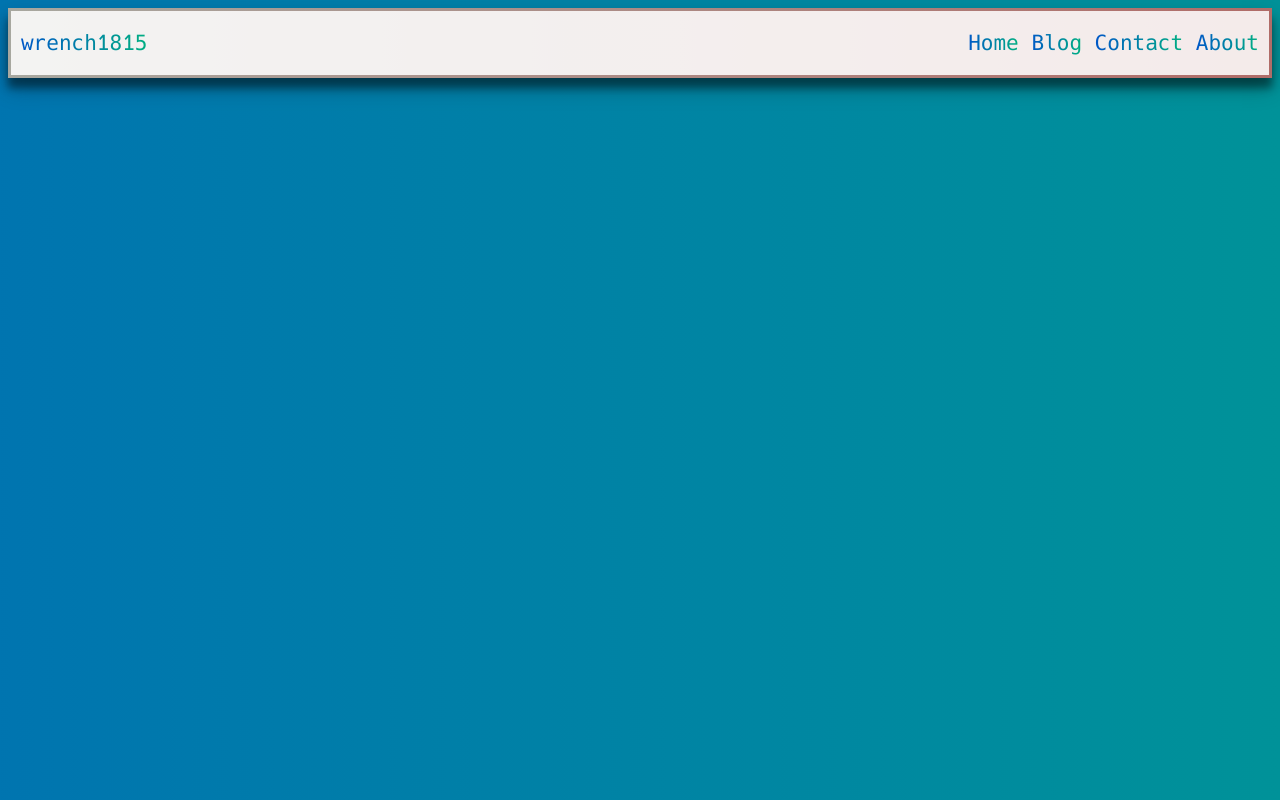
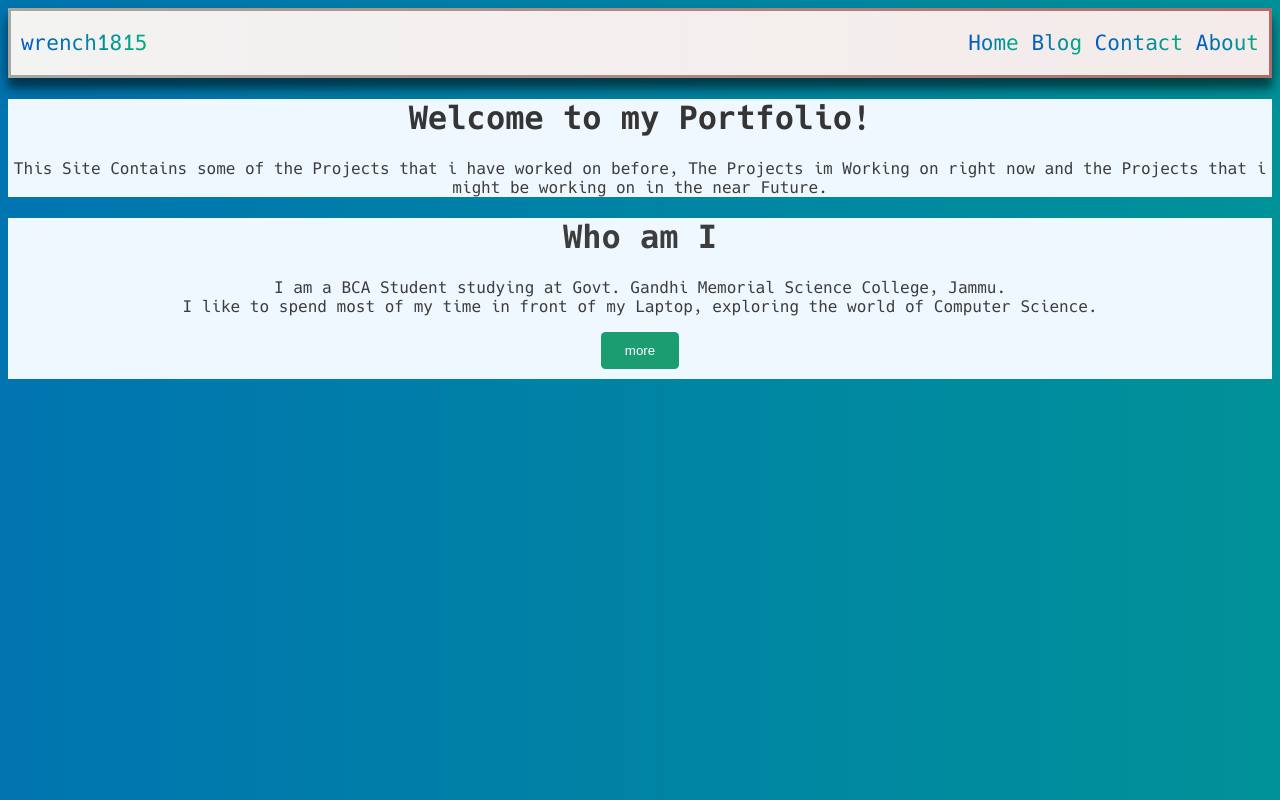
Before and after one commit to wrench1815/wrench1815.github.io, a plain HTML site: page index.html in a window 1280 px wide. Drawn offline with Linux system fonts and the light colour scheme.

Commit message:
added about, editted index

```diff
--- a/css/stylesheet.css
+++ b/css/stylesheet.css
@@ -23,11 +23,6 @@
   100% {
     background-position: 0% 51%;
   }
-}
-
-/* center the Coming Soon Text */
-.comingSoonSection {
-  text-align: center;
 }
 
 /* Change the Link Color Page-wide */
@@ -110,6 +105,60 @@
 .about {
   /* padding: 10px; */
 }
+
+/* self class */
+.welcome {
+  background-color: aliceblue;
+  background-size: auto;
+}
+
+.welcome_head {
+  color: rgb(54, 53, 53);
+  text-align: center;
+}
+
+.welcome_para {
+  color: rgba(48, 47, 47, 0.932);
+  text-align: center;
+}
+
+.self {
+  background-color: aliceblue;
+  background-size: auto;
+  padding-block-end: 10px;
+}
+
+.self_head {
+  text-align: center;
+  color: rgba(48, 47, 47, 0.932);
+}
+
+.self_para {
+  text-align: center;
+  color: rgba(48, 47, 47, 0.932);
+}
+
+.self_button {
+  border-style: none;
+  background-color: rgb(27, 156, 113);
+  color: white;
+  padding: 9px 22px;
+  border-radius: 4.5px;
+  transition-duration: 0.5s;
+  margin: auto;
+  display: block;
+  border-style: solid;
+  border-color: transparent;
+}
+
+/* button hover */
+.self_button:hover {
+  background-color: rgb(163, 161, 161);
+  color: rgb(65, 65, 65);
+  padding: 9px 22px;
+  border-color: #27a80d;
+  transition: linear;
+}
 /* Set the Site Footer to Bottom */
 .siteFooter {
   position: fixed;
--- a/index.html
+++ b/index.html
@@ -19,6 +19,7 @@
   </head>
 
   <body class="homePageBody">
+    <!-- Header -->
     <div class="header">
       <div class="over_header">
         <a class="linkGrad" href="#">wrench1815</a>
@@ -30,5 +31,28 @@
         </div>
       </div>
     </div>
+
+    <!-- Welcome -->
+    <div class="welcome">
+      <h1 class="welcome_head">Welcome to my Portfolio!</h1>
+      <p class="welcome_para">
+        This Site Contains some of the Projects that i have worked on before,
+        The Projects im Working on right now and the Projects that i might be
+        working on in the near Future.
+      </p>
+    </div>
+
+    <!-- Self -->
+    <div class="self">
+      <h1 class="self_head">Who am I</h1>
+      <p class="self_para">
+        I am a BCA Student studying at Govt. Gandhi Memorial Science College,
+        Jammu.<br />I like to spend most of my time in front of my Laptop,
+        exploring the world of Computer Science.
+      </p>
+      <button class="self_button">
+        more
+      </button>
+    </div>
   </body>
 </html>
```
Also changed, not shown: pages/about.html (added, +22 -0 lines).
